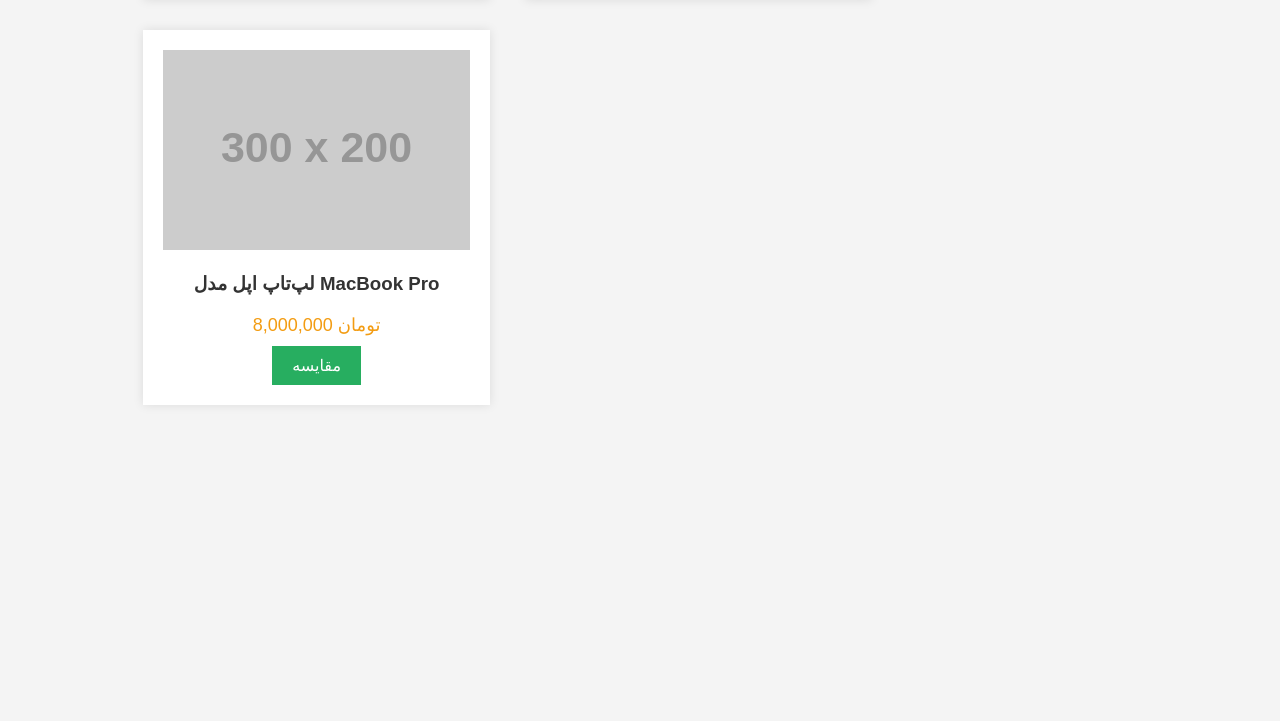
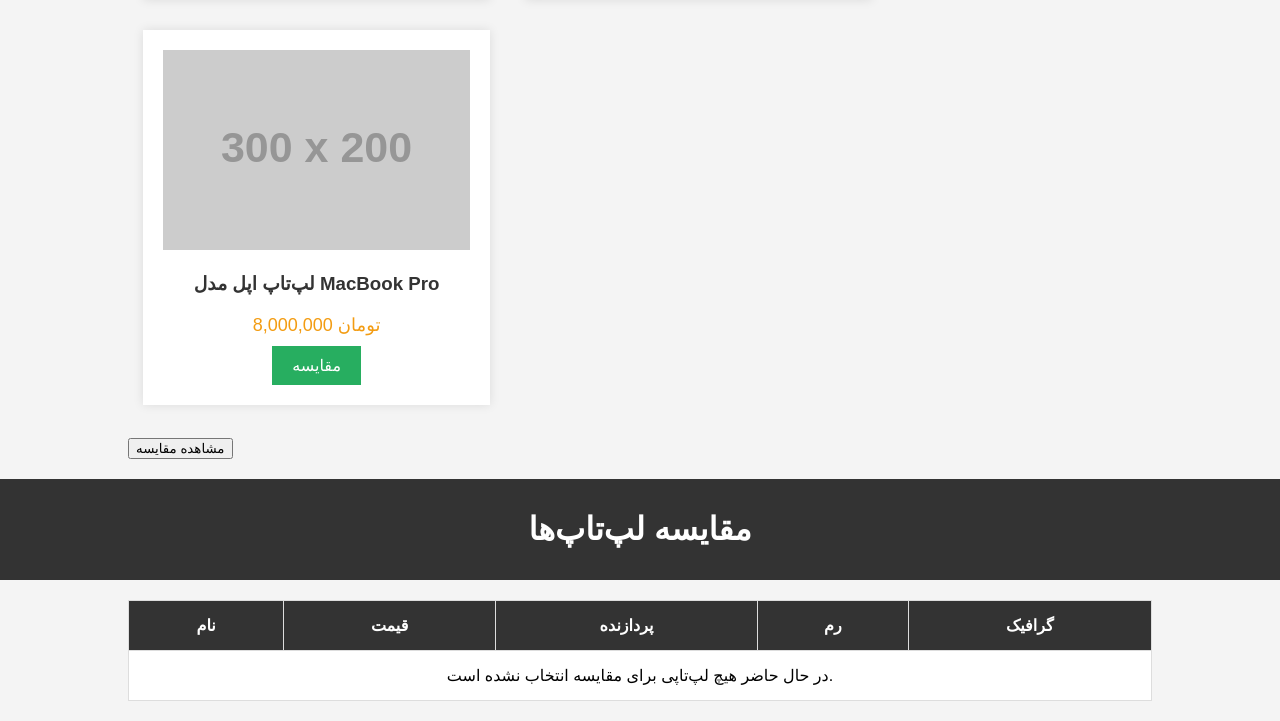
Before and after one commit to Poyailati/PersianGulf-, a plain HTML site: page Product.html in a window 1280 px wide. Shown: the part 510-1231 px from the top of the page. Before the commit the page ends 950 px from the top, so only its background shows below. Drawn offline with Linux system fonts and the light colour scheme; placeholder pictures from the web are drawn by us.

Commit message:
Update Product.html

```diff
--- a/Product.html
+++ b/Product.html
@@ -3,7 +3,7 @@
 <head>
     <meta charset="UTF-8">
     <meta name="viewport" content="width=device-width, initial-scale=1.0">
-    <title>فروشگاه لپ‌تاپ‌های کارکرده</title>
+    <title>فروشگاه لپ‌تاپ‌ها</title>
     <style>
         body {
             font-family: Arial, sans-serif;
@@ -51,6 +51,25 @@
             cursor: pointer;
             font-size: 16px;
         }
+        table {
+            width: 100%;
+            border-collapse: collapse;
+            margin-top: 20px;
+        }
+        table, th, td {
+            border: 1px solid #ddd;
+        }
+        th, td {
+            padding: 15px;
+            text-align: center;
+        }
+        th {
+            background-color: #333;
+            color: #fff;
+        }
+        td {
+            background-color: #fff;
+        }
     </style>
 </head>
 <body>
@@ -60,6 +79,7 @@
 </header>
 
 <div class="container">
+    <!-- بخش لپ‌تاپ‌ها -->
     <div class="product">
         <img src="https://via.placeholder.com/300x200" alt="لپ‌تاپ 1">
         <h3>لپ‌تاپ دل مدل XPS</h3>
@@ -80,9 +100,14 @@
         <p class="price">8,000,000 تومان</p>
         <button onclick="addToCompare('اپل مدل MacBook Pro', 8000000, 'M1', '16GB', 'Apple M1')">مقایسه</button>
     </div>
+
+    <br><br>
+    <!-- دکمه برای مشاهده صفحه مقایسه -->
+    <button onclick="window.location.href='product.html'">مشاهده مقایسه</button>
 </div>
 
 <script>
+    // ذخیره اطلاعات لپ‌تاپ‌ها برای مقایسه در localStorage
     function addToCompare(name, price, cpu, ram, graphics) {
         let compareData = JSON.parse(localStorage.getItem('compareData')) || [];
         compareData.push({ name, price, cpu, ram, graphics });
@@ -92,3 +117,98 @@
 
 </body>
 </html>
+
+<!-- product.html (صفحه مقایسه) -->
+
+<!DOCTYPE html>
+<html lang="fa">
+<head>
+    <meta charset="UTF-8">
+    <meta name="viewport" content="width=device-width, initial-scale=1.0">
+    <title>مقایسه لپ‌تاپ‌ها</title>
+    <style>
+        body {
+            font-family: Arial, sans-serif;
+            background-color: #f4f4f4;
+            margin: 0;
+            padding: 0;
+        }
+        header {
+            background-color: #333;
+            color: #fff;
+            padding: 10px 0;
+            text-align: center;
+        }
+        .container {
+            width: 80%;
+            margin: 20px auto;
+        }
+        table {
+            width: 100%;
+            border-collapse: collapse;
+            margin-top: 20px;
+        }
+        table, th, td {
+            border: 1px solid #ddd;
+        }
+        th, td {
+            padding: 15px;
+            text-align: center;
+        }
+        th {
+            background-color: #333;
+            color: #fff;
+        }
+        td {
+            background-color: #fff;
+        }
+    </style>
+</head>
+<body>
+
+<header>
+    <h1>مقایسه لپ‌تاپ‌ها</h1>
+</header>
+
+<div class="container">
+    <table>
+        <thead>
+            <tr>
+                <th>نام</th>
+                <th>قیمت</th>
+                <th>پردازنده</th>
+                <th>رم</th>
+                <th>گرافیک</th>
+            </tr>
+        </thead>
+        <tbody id="compareTableBody">
+            <tr><td colspan="5">در حال حاضر هیچ لپ‌تاپی برای مقایسه انتخاب نشده است.</td></tr>
+        </tbody>
+    </table>
+</div>
+
+<script>
+    // بارگذاری اطلاعات مقایسه شده از localStorage
+    window.onload = function() {
+        let compareData = JSON.parse(localStorage.getItem('compareData')) || [];
+        const tableBody = document.getElementById('compareTableBody');
+
+        if (compareData.length > 0) {
+            tableBody.innerHTML = '';
+            compareData.forEach(item => {
+                const row = document.createElement('tr');
+                row.innerHTML = `
+                    <td>${item.name}</td>
+                    <td>${item.price} تومان</td>
+                    <td>${item.cpu}</td>
+                    <td>${item.ram}</td>
+                    <td>${item.graphics}</td>
+                `;
+                tableBody.appendChild(row);
+            });
+        }
+    };
+</script>
+
+</body>
+</html>
```
